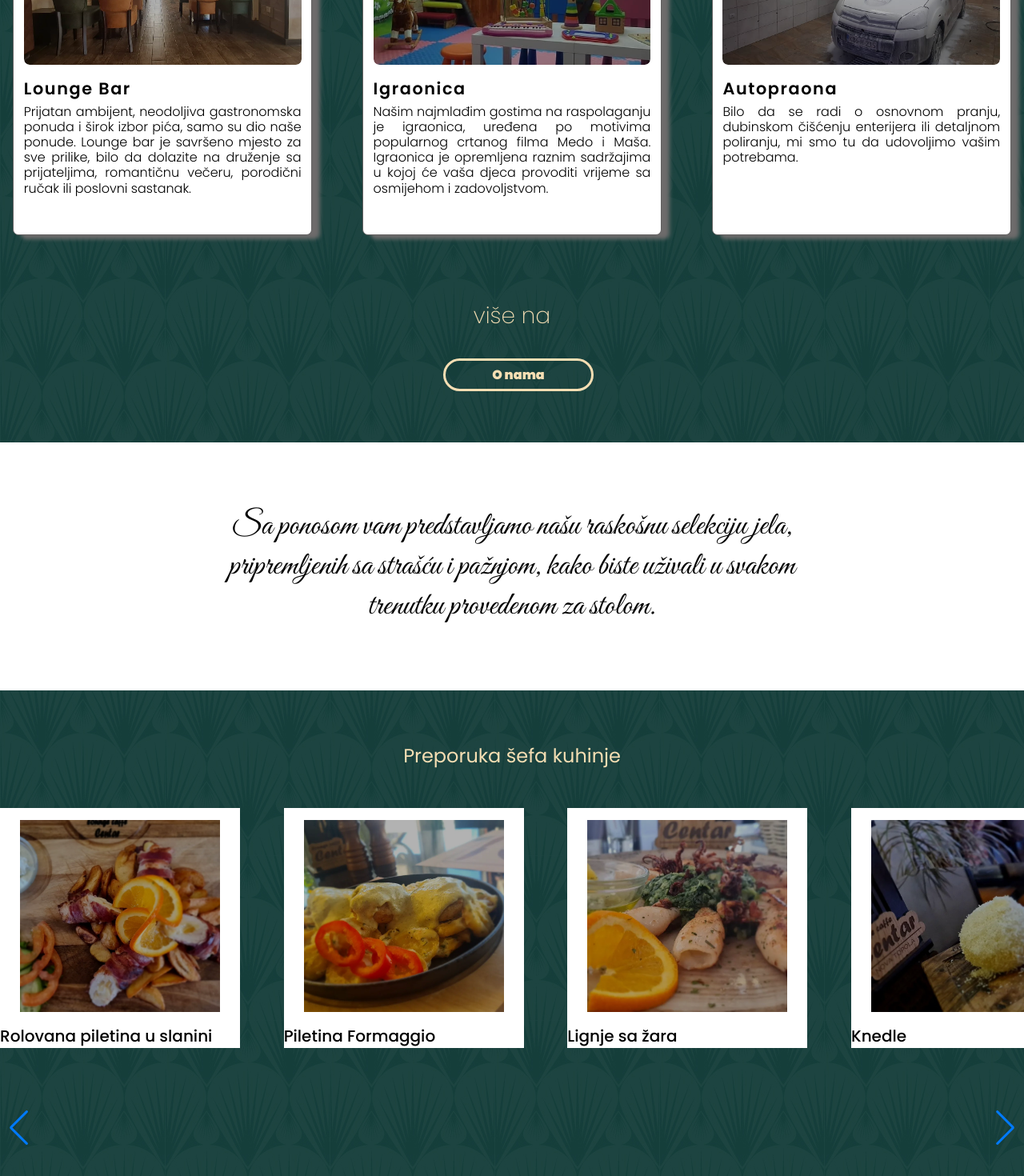
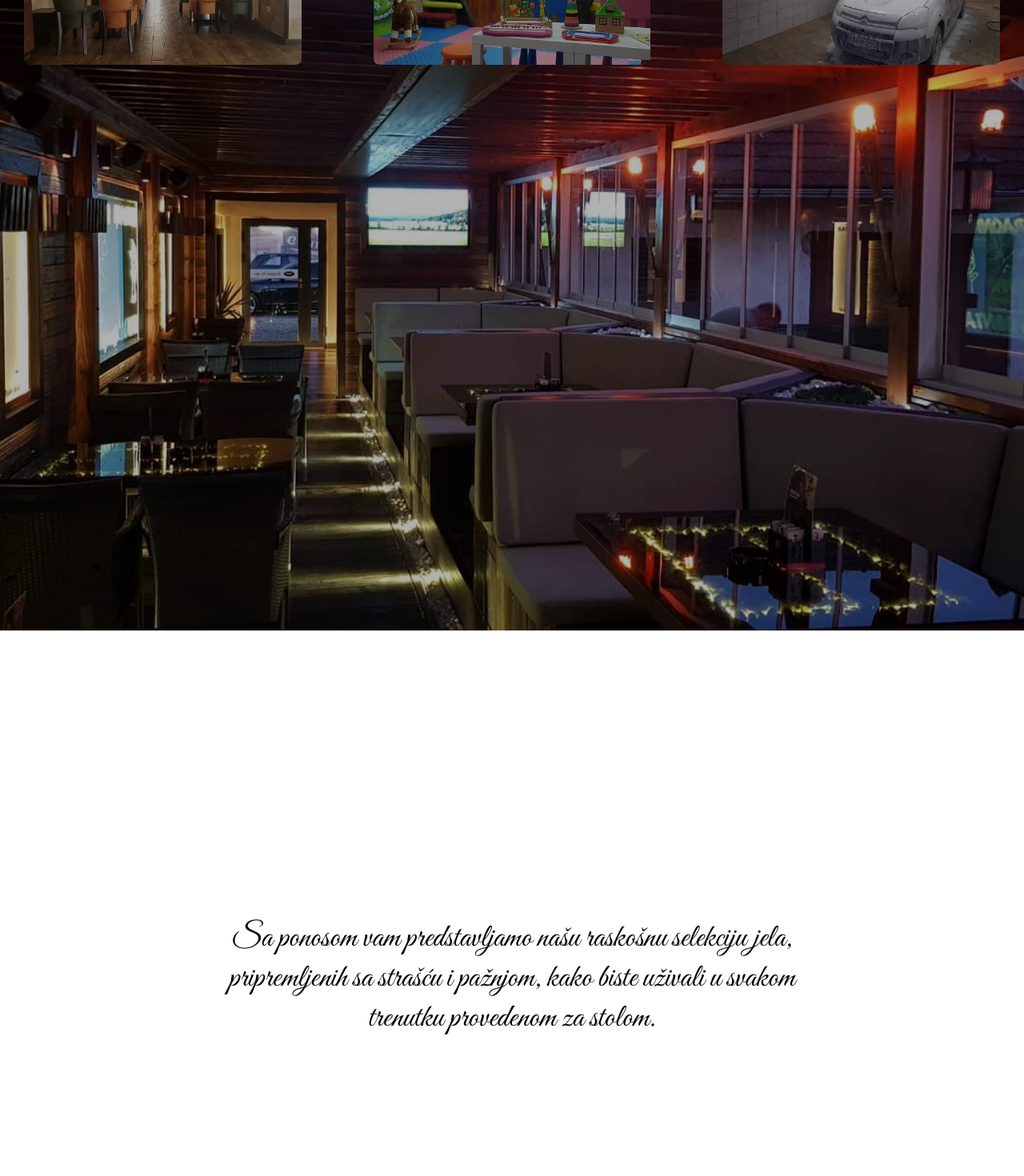
Before and after one commit to ZeljkoM1987/loungebar, a React (Vite) app: page / in a window 1280 px wide. Shown: the part 1280-2750 px from the top of the page at 80% size. Built offline with nearby package versions, Linux system fonts and the light colour scheme; a web font is replaced by a local one.

Commit message:
proba 5 dslam

```diff
--- a/src/components/HomeIntro.jsx
+++ b/src/components/HomeIntro.jsx
@@ -1,4 +1,3 @@
-
 import "./HomeIntroStyle.css";
 import { TripData } from "./TripData";
 import TripImg1 from '../../assets/16.jpg';
@@ -9,6 +8,7 @@ import { PreporukaItems } from "./PreporukaItems";
 import { Swiper, SwiperSlide } from 'swiper/react';
 import delivery from '../../assets/delivery.svg';
 import { Link } from "react-router-dom";
+import { Parallax, ParallaxProvider  } from 'react-scroll-parallax';
 
 // Import Swiper styles
 import 'swiper/css';
@@ -59,11 +59,24 @@ export const HomeIntro = () => {
       </div>
 
 
+      <ParallaxProvider>
+
+<Parallax translateY={[0, -70]}>
+  <div className="slow" >
+    <img src={par} alt="" />
+
+  </div>
+</Parallax>
+<Parallax translateY={[-70, -60]}>
+<div className="intro-text">
+              <h2>Sa ponosom vam predstavljamo našu raskošnu selekciju jela, pripremljenih sa strašću i pažnjom, kako biste uživali u svakom trenutku provedenom za stolom.</h2>
+            </div>
+</Parallax>
+
+</ParallaxProvider>
 
 
-      <div className="intro-text">
-              <h2>Sa ponosom vam predstavljamo našu raskošnu selekciju jela, pripremljenih sa strašću i pažnjom, kako biste uživali u svakom trenutku provedenom za stolom.</h2>
-            </div>
+
 
 
 
--- a/src/components/HomeIntroStyle.css
+++ b/src/components/HomeIntroStyle.css
@@ -45,10 +45,7 @@ align-items: center;
   font-size: 1.75rem;
   margin-bottom: 2rem;
 }
-.intro-text {
-  background-color: white;
-  position: relative;
-}
+
 
 .link {
   margin-top: 5rem;
@@ -82,9 +79,15 @@ align-items: center;
   background-color: wheat;
 }
 
-.content-par {
-  min-height: 500px;
-  background-color: aqua;
+.slow {
+  width: 100%;
+
+}
+.intro-text {
+  background-color: white;
+  position: relative;
+
+
 
 }
 
--- a/src/index.css
+++ b/src/index.css
@@ -34,13 +34,7 @@ justify-content: space-around;
   background-image: url("../../assets/52jpg.jpg");
 
 }
-.slow {
 
-display: flex;
-justify-content: center;
-align-items: center;
-
-}
 .fast {
   height: 1000px;
 display: flex;
--- a/src/routes/Contact.jsx
+++ b/src/routes/Contact.jsx
@@ -1,7 +1,7 @@
 import { Navbar } from "../components/Navbar";
 import {Hero} from '../components/Hero';
 import ContactImg from '../../assets/18.jpg';
-import { useParallax, Parallax, ParallaxProvider  } from 'react-scroll-parallax';
+import { Parallax, ParallaxProvider  } from 'react-scroll-parallax';
 
 
 
@@ -27,7 +27,7 @@ export const Contact = () => {
 
       </div>
     </Parallax>
-    <Parallax translateY={[-30, -50]}>
+    <Parallax translateY={[-30, -60]}>
       <div className="fast" />
     </Parallax>
 
```
